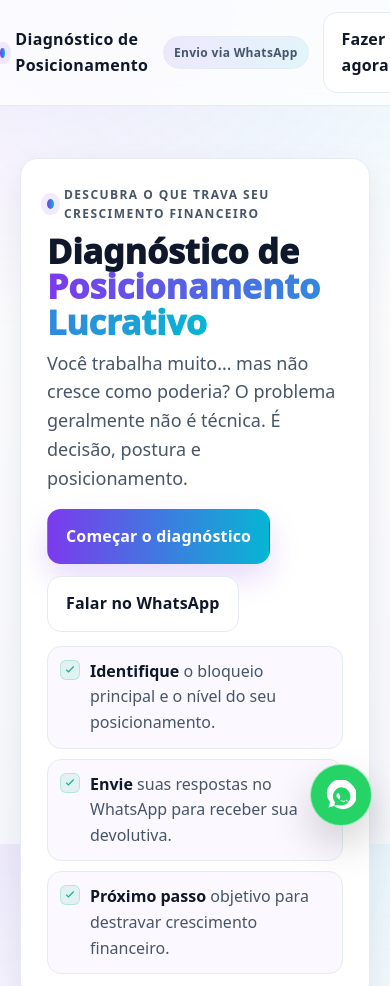
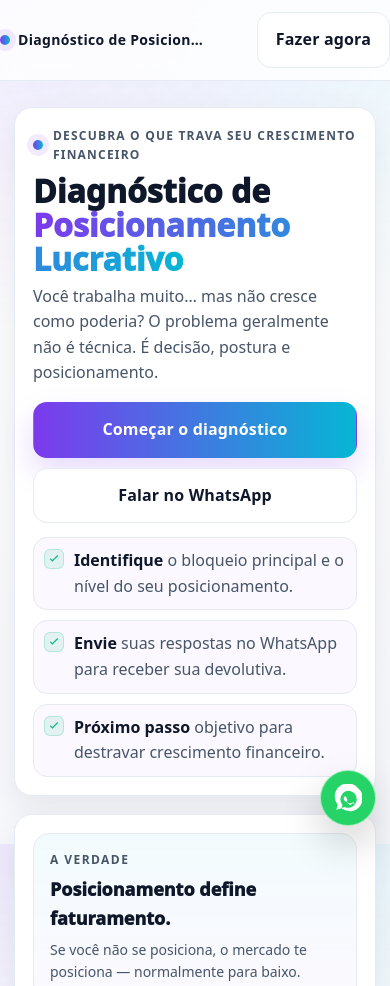
Before and after one commit to Evfavoretto/Diagnosticodecisoeseautoridadeinterna, a plain HTML site: page index.html in a window 390 px wide. Shown: the top 986 px of the page. Drawn offline with Linux system fonts and the light colour scheme.

Commit message:
Refactor index.html for mobile adjustments and cleanup
Removed unnecessary comments and adjusted styles for mobile responsiveness.

```diff
--- a/index.html
+++ b/index.html
@@ -6,7 +6,6 @@
   <title>Diagnóstico de Posicionamento Lucrativo</title>
   <meta name="description" content="Descubra o que está travando seu crescimento financeiro. Faça seu diagnóstico e receba uma análise personalizada no WhatsApp." />
 
-  <!-- Open Graph -->
   <meta property="og:title" content="Diagnóstico de Posicionamento Lucrativo" />
   <meta property="og:description" content="Faça o diagnóstico e envie suas respostas no WhatsApp para receber sua análise." />
   <meta property="og:type" content="website" />
@@ -19,8 +18,8 @@
       --muted:#475569;
       --line:#E6EAF2;
 
-      --p:#7C3AED;      /* roxo */
-      --p2:#06B6D4;     /* cyan */
+      --p:#7C3AED;
+      --p2:#06B6D4;
       --ok:#10B981;
       --warn:#F59E0B;
 
@@ -47,7 +46,7 @@
     /* TOPBAR */
     .topbar{
       position:sticky;top:0;z-index:20;
-      background:rgba(255,255,255,.75);
+      background:rgba(255,255,255,.82);
       border-bottom:1px solid var(--line);
       backdrop-filter: blur(10px);
     }
@@ -57,6 +56,7 @@
     }
     .brand{
       display:flex;align-items:center;gap:10px;font-weight:900;letter-spacing:.02em;
+      min-width:0;
     }
     .badge{
       font-size:12px;
@@ -70,6 +70,7 @@
       width:10px;height:10px;border-radius:50%;
       background:linear-gradient(90deg,var(--p),var(--p2));
       box-shadow:0 0 0 6px rgba(124,58,237,.10);
+      flex:0 0 auto;
     }
 
     /* BUTTONS */
@@ -81,6 +82,7 @@
       cursor:pointer;
       transition: transform .12s ease, filter .12s ease, background .12s ease, border-color .12s ease;
       user-select:none;
+      text-align:center;
     }
     .btn:focus{outline:3px solid rgba(6,182,212,.30); outline-offset:2px}
     .btn:hover{transform: translateY(-1px); filter:brightness(1.02)}
@@ -124,8 +126,8 @@
     }
     h1{
       margin:10px 0 8px;
-      font-size: clamp(34px, 4.6vw, 58px);
-      line-height:1.05;
+      font-size: clamp(32px, 6vw, 58px);
+      line-height:1.06;
       font-weight: 950;
     }
     .sub{
@@ -176,7 +178,7 @@
     section.section{padding:26px 0 0}
     section.blocksec{padding:44px 0;border-top:1px solid var(--line)}
     .sectionTitle{
-      font-size: clamp(26px, 3.6vw, 40px);
+      font-size: clamp(24px, 4.6vw, 40px);
       line-height:1.15;
       margin:0 0 12px;
       font-weight: 950;
@@ -260,7 +262,7 @@
     .whats{
       position:fixed;
       right:18px;
-      bottom:18px;
+      bottom:calc(18px + env(safe-area-inset-bottom));
       width:62px;height:62px;
       border-radius:50%;
       display:grid;place-items:center;
@@ -272,16 +274,58 @@
     .whats:focus{outline:3px solid rgba(6,182,212,.30); outline-offset:3px}
     .whats svg{width:30px;height:30px;fill:#fff}
 
-    /* Reduce motion */
     @media (prefers-reduced-motion: reduce){
       *{transition:none !important}
+    }
+
+    /* ✅ AJUSTES MOBILE (o que você pediu) */
+    @media (max-width: 640px){
+      .wrap{padding:0 14px}
+
+      .topbar .inner{gap:10px}
+      .brand{gap:8px}
+      .brand span:nth-child(2){ /* "Diagnóstico de Posicionamento" */
+        font-size:14px;
+        max-width: 190px;
+        overflow:hidden;
+        text-overflow:ellipsis;
+        white-space:nowrap;
+      }
+      .badge{display:none} /* deixa a barra limpa no celular */
+
+      header.hero{padding:26px 0 10px}
+      .card.pad{padding:18px}
+
+      .kicker{letter-spacing:.10em}
+      .sub{font-size:16px}
+
+      .actions{gap:10px}
+      .actions .btn{
+        width:100%;
+        justify-content:center;
+        padding:14px 16px;
+      }
+
+      section.blocksec{padding:28px 0}
+      .lead{font-size:16px}
+
+      .qblock{padding:14px}
+      .qblock h3{font-size:16px}
+
+      /* checkboxes em 1 coluna */
+      .opts{grid-template-columns:1fr !important}
+
+      /* cards de lista um pouco menores */
+      .heroList li{padding:10px 10px}
+
+      /* Whats flutuante menor no celular */
+      .whats{width:56px;height:56px;right:14px}
+      .whats svg{width:28px;height:28px}
     }
   </style>
 </head>
 
 <body>
-
-  <!-- TOPBAR -->
   <div class="topbar">
     <div class="wrap inner">
       <div class="brand">
@@ -289,12 +333,10 @@
         <span>Diagnóstico de Posicionamento</span>
         <span class="badge">Envio via WhatsApp</span>
       </div>
-
       <a class="btn ghost" href="#diagnostico">Fazer agora</a>
     </div>
   </div>
 
-  <!-- HERO -->
   <header class="hero">
     <div class="wrap">
       <div class="heroGrid">
@@ -366,7 +408,6 @@
     </div>
   </header>
 
-  <!-- BLOQUEIOS -->
   <section class="blocksec">
     <div class="wrap">
       <h2 class="sectionTitle">Os 4 bloqueios que impedem crescimento financeiro</h2>
@@ -387,7 +428,6 @@
     </div>
   </section>
 
-  <!-- DIAGNÓSTICO -->
   <section class="blocksec" id="diagnostico">
     <div class="wrap">
       <h2 class="sectionTitle">Faça agora seu diagnóstico</h2>
@@ -395,7 +435,6 @@
 
       <form id="diagForm" class="card pad" aria-label="Formulário do diagnóstico">
 
-        <!-- 1 -->
         <div class="qblock" role="group" aria-labelledby="t1">
           <h3 id="t1">1️⃣ Sobre sua realidade financeira</h3>
           <p class="desc">Hoje você:</p>
@@ -410,7 +449,6 @@
           </div>
         </div>
 
-        <!-- 2 -->
         <div class="qblock" role="group" aria-labelledby="t2">
           <h3 id="t2">2️⃣ Sobre seu posicionamento profissional</h3>
           <p class="desc">Quando precisa se posicionar:</p>
@@ -425,7 +463,6 @@
           </div>
         </div>
 
-        <!-- 3 -->
         <div class="qblock" role="group" aria-labelledby="t3">
           <h3 id="t3">3️⃣ Sobre o bloqueio interno</h3>
           <p class="desc">Quando pensa em crescer, você sente:</p>
@@ -441,7 +478,6 @@
           </div>
         </div>
 
-        <!-- 4 -->
         <div class="qblock" role="group" aria-labelledby="t4">
           <h3 id="t4">4️⃣ Qual decisão você está adiando?</h3>
           <p class="desc">Assinale o que faz mais sentido agora:</p>
@@ -469,7 +505,6 @@
     </div>
   </section>
 
-  <!-- CTA FINAL -->
   <section class="blocksec">
     <div class="wrap">
       <div class="card pad" style="text-align:center">
@@ -484,7 +519,6 @@
     © Diagnóstico de Posicionamento Lucrativo — Todos os direitos reservados
   </div>
 
-  <!-- Whats flutuante -->
   <a class="whats" target="_blank" rel="noopener"
      href="https://wa.me/5549998110445?text=Olá,%20quero%20fazer%20o%20Diagnóstico%20de%20Posicionamento%20Lucrativo."
      aria-label="Falar no WhatsApp">
@@ -526,7 +560,6 @@
         lines.push(dec.length ? dec.map(x=>"• "+x).join("\n") : "• (não assinalei)");
         lines.push("");
         lines.push("Pode me enviar a análise e o próximo passo?");
-
         return lines.join("\n");
       }
 
```
